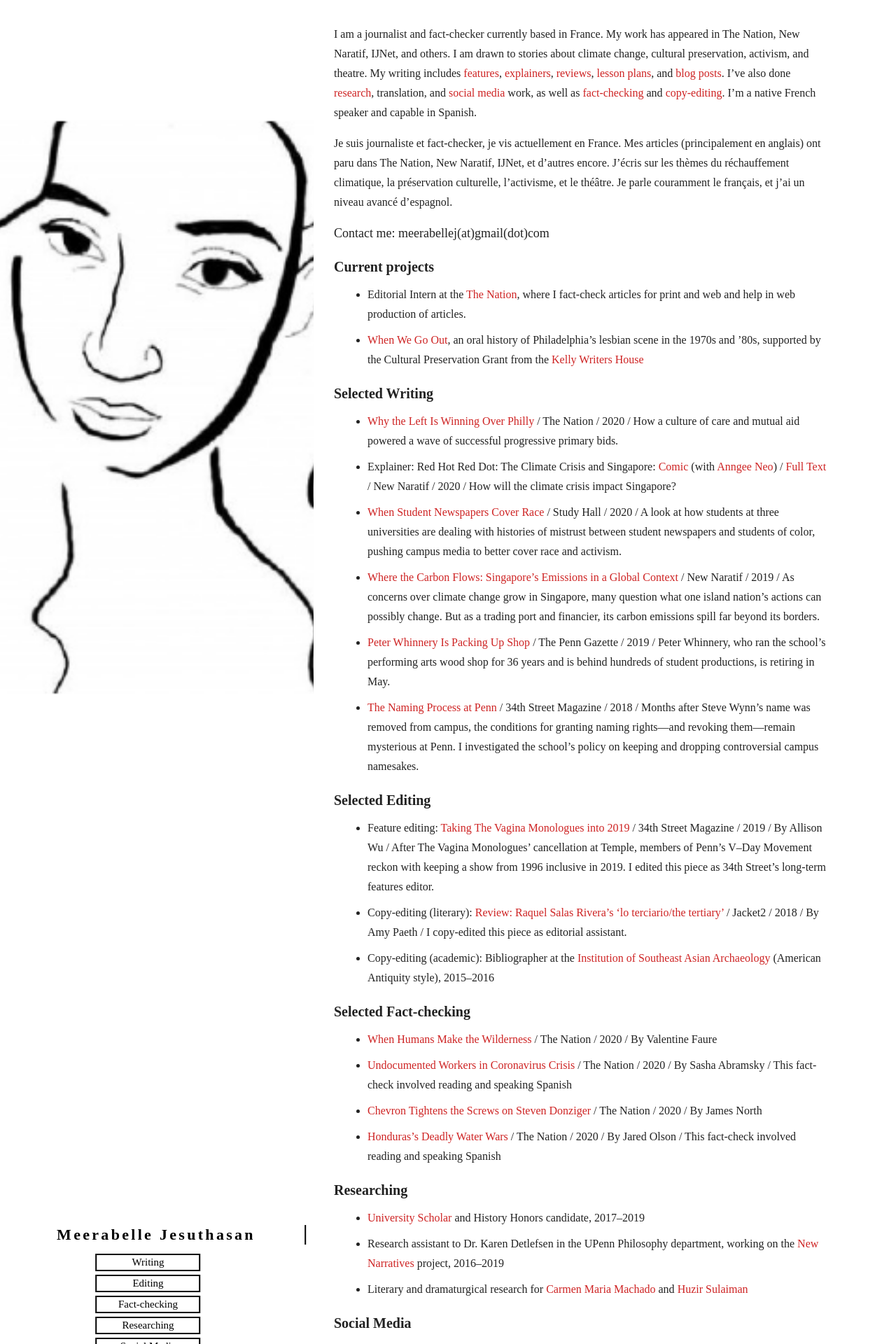
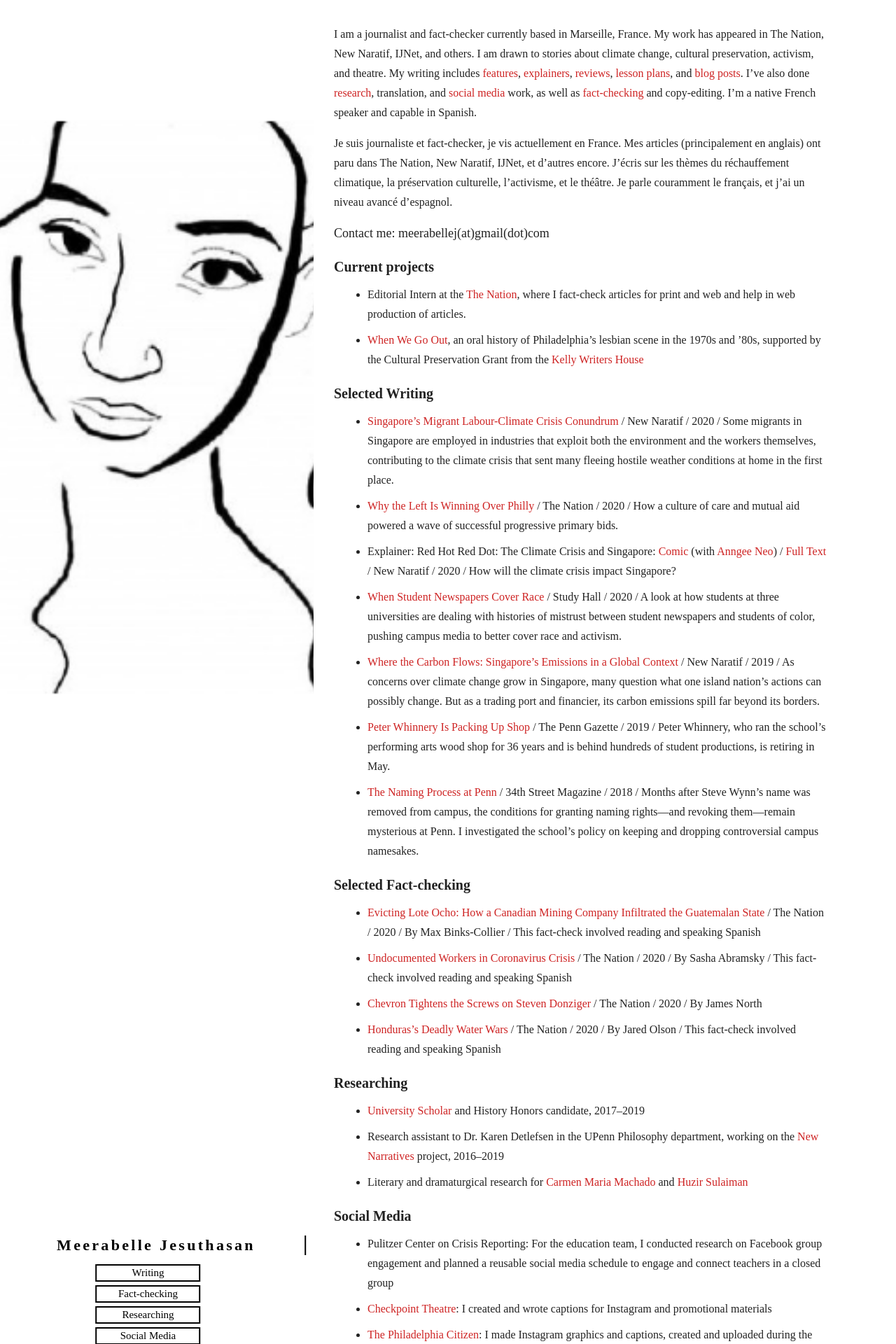
Before and after one commit to meerabellejesuthasan/meerabellejesuthasan.github.io, a Jekyll site: the page built from index.md, in a window 1280 px wide. Shown: the top 1920 px of the page at 70% size. Built offline with Jekyll 4.4.1, drawn with Linux system fonts in a browser that asks for light colours; nearby versions of some CDN libraries; some web fonts are replaced; Markdown is read by kramdown in place of the engine named in the settings.

Commit message:
october update

```diff
--- a/_layouts/default.html
+++ b/_layouts/default.html
@@ -32,9 +32,6 @@
             <a href="{{site.baseurl}}/#writing">
             <button class="nav-button">Writing </button></a>
             <br>
-            <a href="{{site.baseurl}}/#editing">
-            <button class="nav-button">Editing </button></a>
-            <br>
             <a href="{{site.baseurl}}/#fact-checking">
             <button class="nav-button">Fact-checking </button></a>
             <br>
--- a/index.md
+++ b/index.md
@@ -1,7 +1,7 @@
 ---
 layout: default
 ---
-I am a journalist and fact-checker currently based in France. My work has appeared in The Nation, New Naratif, IJNet, and others. I am drawn to stories about climate change, cultural preservation, activism, and theatre. My writing includes [features](https://www.thenation.com/article/politics/philadelphia-dem-primary-movement/?nc=1), [explainers](https://newnaratif.com/research/explainer-the-climate-crisis-and-singapore/), [reviews](https://www.broadstreetreview.com/theater/inis-nua-theatre-company-presents-inua-ellamss-untitled), [lesson plans](https://pulitzercenter.org/builder/lesson/using-oral-history-reporting-26959), and [blog posts](https://pulitzercenter.org/blog/pulitzer-center-brings-circus-without-borders-filmmakers-and-acrobats-dc-schools). I've also done [research]({{site.baseurl}}/#researching), translation, and [social media]({{site.baseurl}}/#social-media) work, as well as [fact-checking]({{site.baseurl}}/#fact-checking) and [copy-editing]({{site.baseurl}}/#edting). I'm a native French speaker and capable in Spanish.
+I am a journalist and fact-checker currently based in Marseille, France. My work has appeared in The Nation, New Naratif, IJNet, and others. I am drawn to stories about climate change, cultural preservation, activism, and theatre. My writing includes [features](https://www.thenation.com/article/politics/philadelphia-dem-primary-movement/?nc=1), [explainers](https://newnaratif.com/research/explainer-the-climate-crisis-and-singapore/), [reviews](https://www.broadstreetreview.com/theater/inis-nua-theatre-company-presents-inua-ellamss-untitled), [lesson plans](https://pulitzercenter.org/builder/lesson/using-oral-history-reporting-26959), and [blog posts](https://pulitzercenter.org/blog/pulitzer-center-brings-circus-without-borders-filmmakers-and-acrobats-dc-schools). I've also done [research]({{site.baseurl}}/#researching), translation, and [social media]({{site.baseurl}}/#social-media) work, as well as [fact-checking]({{site.baseurl}}/#fact-checking) and copy-editing. I'm a native French speaker and capable in Spanish.
 
 Je suis journaliste et fact-checker, je vis actuellement en France. Mes articles (principalement en anglais) ont paru dans The Nation, New Naratif, IJNet, et d'autres encore. J'écris sur les thèmes du réchauffement climatique, la préservation culturelle, l'activisme, et le théâtre. Je parle couramment le français, et j'ai un niveau avancé d'espagnol.
 
@@ -12,6 +12,7 @@ Je suis journaliste et fact-checker, je vis actuellement en France. Mes articles
 * [When We Go Out](http://whenwegoout.substack.com/), an oral history of Philadelphia's lesbian scene in the 1970s and '80s, supported by the Cultural Preservation Grant from the [Kelly Writers House](http://writing.upenn.edu)
 
 <h1 id="writing"> Selected Writing </h1>
+* [Singapore's Migrant Labour-Climate Crisis Conundrum](https://newnaratif.com/journalism/singapores-migrant-labour-climate-crisis-conundrum/share/zrrenoryyrw/2d08bc9b3d2cf3228920c550a4310c86) / New Naratif / 2020 / Some migrants in Singapore are employed in industries that exploit both the environment and the workers themselves, contributing to the climate crisis that sent many fleeing hostile weather conditions at home in the first place.
 * [Why the Left Is Winning Over Philly](https://www.thenation.com/article/politics/philadelphia-dem-primary-movement/) / The Nation / 2020 / How a culture of care and mutual aid powered a wave of successful progressive primary bids.
 * Explainer: Red Hot Red Dot: The Climate Crisis and Singapore: [Comic](https://newnaratif.com/comic/red-hot-red-dot-the-climate-crisis-and-singapore/) (with [Anngee Neo](https://www.anngee.sg/)) / [Full Text](https://newnaratif.com/research/explainer-the-climate-crisis-and-singapore/) / New Naratif / 2020 / How will the climate crisis impact Singapore?
 * [When Student Newspapers Cover Race](https://studyhall.xyz/when-student-newspapers-cover-race/) /  Study Hall / 2020 / A look at how students at three universities are dealing with histories of mistrust between student newspapers and students of color, pushing campus media to better cover race and activism.
@@ -19,13 +20,8 @@ Je suis journaliste et fact-checker, je vis actuellement en France. Mes articles
 * [Peter Whinnery Is Packing Up Shop](http://thepenngazette.com/peter-whinnery-is-packing-up-shop/) / The Penn Gazette / 2019 / Peter Whinnery, who ran the school's performing arts wood shop for 36 years and is behind hundreds of student productions, is retiring in May.
 * [The Naming Process at Penn](https://www.34st.com/article/2018/12/upenn-naming-renaming-wynn-commons-bill-cosby) / 34th Street Magazine / 2018 / Months after Steve Wynn’s name was removed from campus, the conditions for granting naming rights—and revoking them—remain mysterious at Penn. I investigated the school's policy on keeping and dropping controversial campus namesakes.
 
-<h1 id="editing"> Selected Editing </h1>
-* Feature editing: [Taking The Vagina Monologues into 2019](https://www.34st.com/article/2019/02/vagina-monologues-v-day-eve-ensler-feature-valentines-day-love-issue) / 34th Street Magazine / 2019 / By Allison Wu / After The Vagina Monologues' cancellation at Temple, members of Penn's V–Day Movement reckon with keeping a show from 1996 inclusive in 2019. I edited this piece as 34th Street's long-term features editor.
-* Copy-editing (literary): [Review: Raquel Salas Rivera's 'lo terciario/the tertiary'](http://jacket2.org/reviews/products-labor) / Jacket2 / 2018 / By Amy Paeth / I copy-edited this piece as editorial assistant.
-* Copy-editing (academic): Bibliographer at the [Institution of Southeast Asian Archaeology](https://iseaarchaeology.org/ban-chiang-project/) (American Antiquity style), 2015–2016
-
 <h1 id="fact-checking"> Selected Fact-checking </h1>
-* [When Humans Make the Wilderness](https://www.thenation.com/article/world/animal-ethics-conservation-rewilding/?nc=1) / The Nation / 2020 / By Valentine Faure
+* [Evicting Lote Ocho: How a Canadian Mining Company Infiltrated the Guatemalan State](https://theintercept.com/2020/09/26/hudbay-skye-canada-mining-guatemala/) / The Nation / 2020 / By Max Binks-Collier / This fact-check involved reading and speaking Spanish
 * [Undocumented Workers in Coronavirus Crisis](https://www.thenation.com/article/society/coronavirus-undocumented-workers-california/) / The Nation / 2020 / By Sasha Abramsky / This fact-check involved reading and speaking Spanish
 * [Chevron Tightens the Screws on Steven Donziger](https://www.thenation.com/article/environment/chevron-persecution-steven-donziger/) / The Nation / 2020 / By James North
 * [Honduras’s Deadly Water Wars](https://www.thenation.com/article/world/honduras-mine-conflict/) / The Nation / 2020 / By Jared Olson / This fact-check involved reading and speaking Spanish
```
